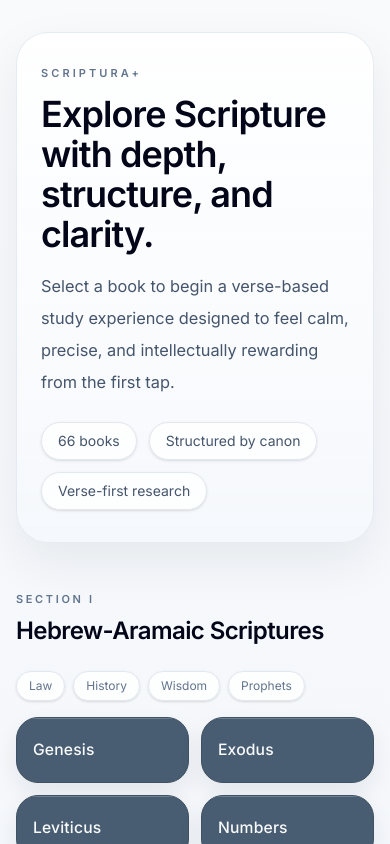
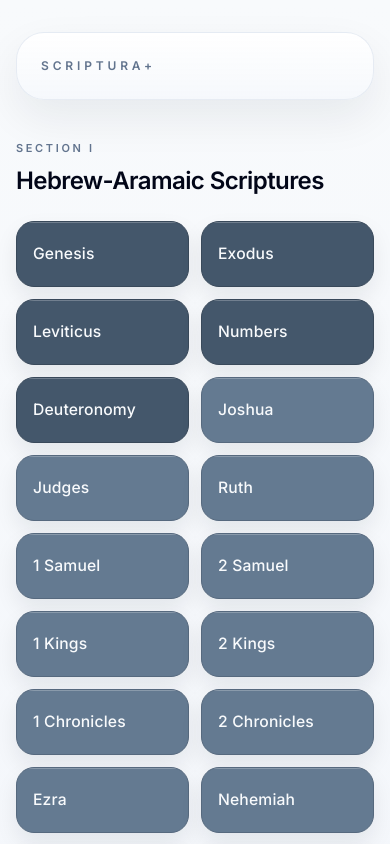
Before and after one commit to scriptura-plus/ai-concierge, a Next.js app: page / in a window 390 px wide. Shown: the top 844 px of the page. Built offline with nearby package versions, Linux system fonts and the light colour scheme.

Commit message:
Update page.tsx

```diff
--- a/src/app/page.tsx
+++ b/src/app/page.tsx
@@ -92,53 +92,49 @@ function getBookTone(title: string) {
   const revelation = new Set(["Revelation"]);
 
   if (torah.has(title)) {
-    return { background: "#495d72", border: "#3f5163", color: "#f8fafc" };
+    return { background: "#44576B", border: "#39495A", color: "#F8FAFC" };
   }
 
   if (historical.has(title)) {
-    return { background: "#5f758d", border: "#53677d", color: "#f8fafc" };
+    return { background: "#647A91", border: "#56697E", color: "#F8FAFC" };
   }
 
   if (wisdom.has(title)) {
-    return { background: "#55697f", border: "#495c70", color: "#f8fafc" };
+    return { background: "#566A80", border: "#495B70", color: "#F8FAFC" };
   }
 
   if (majorProphets.has(title)) {
-    return { background: "#44586d", border: "#394b5d", color: "#f8fafc" };
+    return { background: "#3F5266", border: "#344454", color: "#F8FAFC" };
   }
 
   if (minorProphets.has(title)) {
-    return { background: "#50657b", border: "#44576a", color: "#f8fafc" };
+    return { background: "#4D6176", border: "#415365", color: "#F8FAFC" };
   }
 
   if (gospels.has(title)) {
-    return { background: "#4c6076", border: "#415365", color: "#f8fafc" };
+    return { background: "#495D72", border: "#3E5062", color: "#F8FAFC" };
   }
 
   if (acts.has(title)) {
-    return { background: "#688098", border: "#5a7086", color: "#f8fafc" };
+    return { background: "#70869D", border: "#5E7287", color: "#F8FAFC" };
   }
 
   if (pauline.has(title)) {
-    return { background: "#5a7188", border: "#4d6277", color: "#f8fafc" };
+    return { background: "#5D748B", border: "#4F6479", color: "#F8FAFC" };
   }
 
   if (generalLetters.has(title)) {
-    return { background: "#52687f", border: "#465a6e", color: "#f8fafc" };
+    return { background: "#52687E", border: "#45586C", color: "#F8FAFC" };
   }
 
   if (revelation.has(title)) {
-    return { background: "#486075", border: "#3d5163", color: "#f8fafc" };
+    return { background: "#476075", border: "#3B5062", color: "#F8FAFC" };
   }
 
-  return { background: "#5b7086", border: "#4f6276", color: "#f8fafc" };
+  return { background: "#5D748B", border: "#4F6479", color: "#F8FAFC" };
 }
 
-function BookGrid({
-  books,
-}: {
-  books: typeof BIBLE_BOOKS;
-}) {
+function BookGrid({ books }: { books: typeof BIBLE_BOOKS }) {
   return (
     <div className="grid grid-cols-2 gap-3 sm:grid-cols-3 lg:grid-cols-4">
       {books.map((book) => {
@@ -148,7 +144,7 @@ function BookGrid({
           <Link
             key={book.id}
             href={`/bible/${book.id}`}
-            className="group relative overflow-hidden rounded-[22px] border px-4 py-5 shadow-[0_10px_24px_rgba(15,23,42,0.08)] transition duration-200 hover:-translate-y-[1px] hover:shadow-[0_14px_30px_rgba(15,23,42,0.14)]"
+            className="group relative overflow-hidden rounded-[18px] border px-4 py-5 shadow-[0_10px_22px_rgba(15,23,42,0.08)] transition duration-200 hover:-translate-y-[1px] hover:shadow-[0_14px_30px_rgba(15,23,42,0.14)] active:translate-y-[1px] active:scale-[0.985] active:shadow-[0_6px_14px_rgba(15,23,42,0.10)]"
             style={{
               backgroundColor: tone.background,
               borderColor: tone.border,
@@ -157,13 +153,13 @@ function BookGrid({
           >
             <div
               className="pointer-events-none absolute inset-x-0 top-0 h-px opacity-70"
-              style={{ background: "rgba(255,255,255,0.32)" }}
+              style={{ background: "rgba(255,255,255,0.34)" }}
             />
             <div
               className="pointer-events-none absolute inset-0 opacity-0 transition duration-200 group-hover:opacity-100"
               style={{
                 background:
-                  "radial-gradient(circle at top left, rgba(255,255,255,0.12), transparent 45%)",
+                  "radial-gradient(circle at top left, rgba(255,255,255,0.10), transparent 42%)",
               }}
             />
             <span className="relative block text-[0.98rem] font-medium leading-6 tracking-[0.01em]">
@@ -178,40 +174,16 @@ function BookGrid({
 
 export default function HomePage() {
   return (
-    <main className="min-h-screen bg-[linear-gradient(180deg,#f8fafc_0%,#f3f6fb_42%,#eef2f7_100%)]">
+    <main className="min-h-screen bg-[linear-gradient(180deg,#f8fafc_0%,#f3f6fb_40%,#eef2f7_100%)]">
       <div className="mx-auto max-w-6xl px-4 py-8 sm:px-6 lg:px-8">
-        <section className="mb-12 overflow-hidden rounded-[32px] border border-slate-200/80 bg-[linear-gradient(180deg,rgba(255,255,255,0.88)_0%,rgba(245,248,252,0.94)_100%)] px-6 py-8 shadow-[0_20px_50px_rgba(15,23,42,0.07)] sm:px-8 sm:py-10">
-          <div className="max-w-3xl">
-            <p className="mb-3 text-[11px] font-semibold uppercase tracking-[0.28em] text-slate-500">
+        <section className="mb-10 rounded-[28px] border border-slate-200/80 bg-[linear-gradient(180deg,rgba(255,255,255,0.90)_0%,rgba(245,248,252,0.95)_100%)] px-6 py-6 shadow-[0_18px_44px_rgba(15,23,42,0.07)]">
+          <p className="text-[12px] font-semibold uppercase tracking-[0.32em] text-slate-500">
             Scriptura+
           </p>
-
-            <h1 className="max-w-2xl text-4xl font-semibold tracking-tight text-slate-950 sm:text-5xl">
-              Explore Scripture with depth, structure, and clarity.
-            </h1>
-
-            <p className="mt-4 max-w-2xl text-[1.02rem] leading-8 text-slate-600 sm:text-[1.06rem]">
-              Select a book to begin a verse-based study experience designed to
-              feel calm, precise, and intellectually rewarding from the first tap.
-            </p>
-
-            <div className="mt-6 flex flex-wrap gap-3">
-              <div className="rounded-full border border-slate-200 bg-white/80 px-4 py-2 text-sm text-slate-600 shadow-sm">
-                66 books
-              </div>
-              <div className="rounded-full border border-slate-200 bg-white/80 px-4 py-2 text-sm text-slate-600 shadow-sm">
-                Structured by canon
-              </div>
-              <div className="rounded-full border border-slate-200 bg-white/80 px-4 py-2 text-sm text-slate-600 shadow-sm">
-                Verse-first research
-              </div>
-            </div>
-          </div>
         </section>
 
         <section className="mb-14">
-          <div className="mb-6 flex items-end justify-between gap-4">
-            <div>
+          <div className="mb-6">
             <p className="mb-2 text-[11px] font-semibold uppercase tracking-[0.24em] text-slate-500">
               Section I
             </p>
@@ -220,32 +192,11 @@ export default function HomePage() {
             </h2>
           </div>
 
-            <div className="hidden rounded-full border border-slate-200 bg-white/80 px-4 py-2 text-sm text-slate-500 shadow-sm sm:block">
-              Law · History · Wisdom · Prophets
-            </div>
-          </div>
-
-          <div className="mb-4 flex flex-wrap gap-2 sm:hidden">
-            <span className="rounded-full border border-slate-200 bg-white/80 px-3 py-1.5 text-xs text-slate-500 shadow-sm">
-              Law
-            </span>
-            <span className="rounded-full border border-slate-200 bg-white/80 px-3 py-1.5 text-xs text-slate-500 shadow-sm">
-              History
-            </span>
-            <span className="rounded-full border border-slate-200 bg-white/80 px-3 py-1.5 text-xs text-slate-500 shadow-sm">
-              Wisdom
-            </span>
-            <span className="rounded-full border border-slate-200 bg-white/80 px-3 py-1.5 text-xs text-slate-500 shadow-sm">
-              Prophets
-            </span>
-          </div>
-
           <BookGrid books={hebrewScriptures} />
         </section>
 
         <section>
-          <div className="mb-6 flex items-end justify-between gap-4">
-            <div>
+          <div className="mb-6">
             <p className="mb-2 text-[11px] font-semibold uppercase tracking-[0.24em] text-slate-500">
               Section II
             </p>
@@ -254,26 +205,6 @@ export default function HomePage() {
             </h2>
           </div>
 
-            <div className="hidden rounded-full border border-slate-200 bg-white/80 px-4 py-2 text-sm text-slate-500 shadow-sm sm:block">
-              Gospels · Acts · Letters · Revelation
-            </div>
-          </div>
-
-          <div className="mb-4 flex flex-wrap gap-2 sm:hidden">
-            <span className="rounded-full border border-slate-200 bg-white/80 px-3 py-1.5 text-xs text-slate-500 shadow-sm">
-              Gospels
-            </span>
-            <span className="rounded-full border border-slate-200 bg-white/80 px-3 py-1.5 text-xs text-slate-500 shadow-sm">
-              Acts
-            </span>
-            <span className="rounded-full border border-slate-200 bg-white/80 px-3 py-1.5 text-xs text-slate-500 shadow-sm">
-              Letters
-            </span>
-            <span className="rounded-full border border-slate-200 bg-white/80 px-3 py-1.5 text-xs text-slate-500 shadow-sm">
-              Revelation
-            </span>
-          </div>
-
           <BookGrid books={greekScriptures} />
         </section>
       </div>
```
Lines whose indentation alone changed are shown as unchanged.
